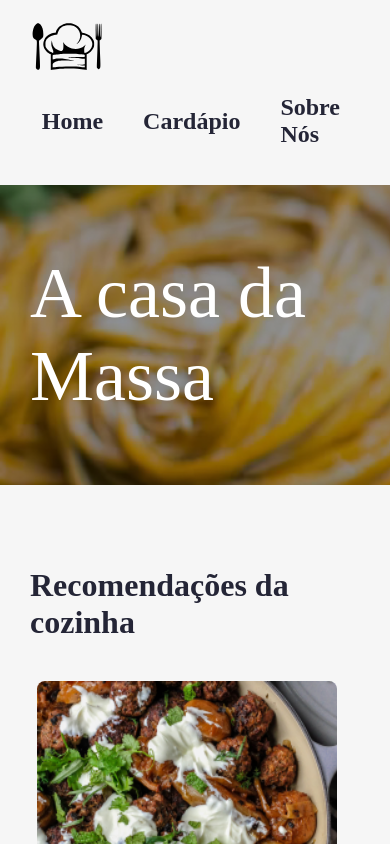
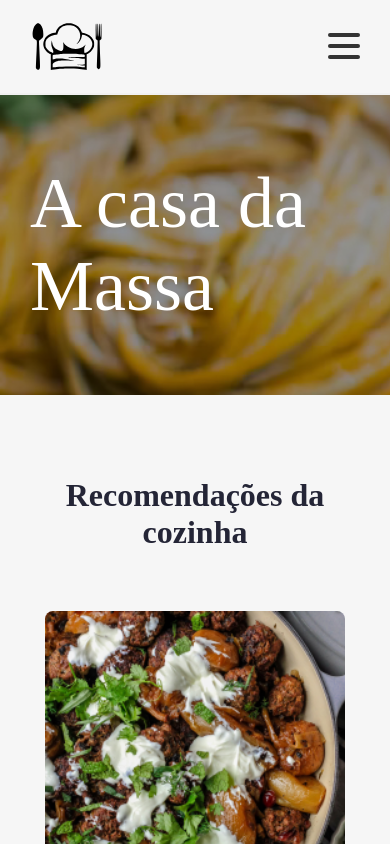
Before and after one commit to GHLFernandes/gf-pastas, a React (Create React App) app: page / in a window 390 px wide. Shown: the top 844 px of the page. Built offline with nearby package versions, Linux system fonts and the light colour scheme; a web font is replaced by a local one.

Commit message:
feat: dev. Hamburger

```diff
--- /dev/null
+++ b/src/_routes.tsx
@@ -0,0 +1,16 @@
+const routes = [
+	{
+		label: 'Home',
+		to: '/',
+	},
+	{
+		label: 'Cardápio',
+		to: '/menu',
+	},
+	{
+		label: 'Sobre Nós',
+		to: '/about-us',
+	},
+];
+
+export default routes;
--- /dev/null
+++ b/src/components/NavigationBar/Burger.tsx
@@ -0,0 +1,75 @@
+import React, { useState } from 'react';
+import styled from 'styled-components';
+import RightNav from './RightNav';
+import bp from '@/styles/_breakpoints';
+
+export interface Props {
+ open: boolean;
+}
+
+const StyledDiv = styled.div`
+@media (max-width: ${bp.mobile}) {
+  display: flex;
+  justify-content: space-around;
+  flex-flow: column nowrap;
+
+  z-index: 20;
+}
+`;
+
+const StyledBurger = styled.div<Props>`
+  width: 2rem;
+  height: 2rem;
+  position: fixed;
+  top: 30px;
+  right: 30px;
+  z-index: 20;
+  display: none;
+
+  @media (max-width: ${bp.mobile}) {
+    display: flex;
+    justify-content: space-around;
+    flex-flow: column nowrap;
+
+    z-index: 20;
+  }
+
+  div {
+    width: 2rem;
+    height: 0.25rem;
+    background-color: ${({ open }) => open ? '#ccc' : '#333'};
+    border-radius: 10px;
+    transform-origin: 1px;
+    transition: all 0.3s linear;
+
+    &:nth-child(1) {
+      transform: ${({ open }) => open ? 'rotate(45deg)' : 'rotate(0)'};
+    }
+
+    &:nth-child(2) {
+      transform: ${({ open }) => open ? 'translateX(100%)' : 'translateX(0)'};
+      opacity: ${({ open }) => open ? 0 : 1};
+    }
+
+    &:nth-child(3) {
+      transform: ${({ open }) => open ? 'rotate(-45deg)' : 'rotate(0)'};
+    }
+  }
+`;
+
+const Burger = () => {
+	const [open, setOpen] = useState(false);
+
+	return (
+		<StyledDiv>
+			<StyledBurger open={open} onClick={() => setOpen(!open)}>
+				<div />
+				<div />
+				<div />
+			</StyledBurger>
+			<RightNav open={open}/>
+		</StyledDiv>
+	);
+};
+
+export default Burger;
--- /dev/null
+++ b/src/components/NavigationBar/RightNav.tsx
@@ -0,0 +1,96 @@
+import React from 'react';
+import { Link } from 'react-router-dom';
+import styled from 'styled-components';
+import style from '@/styles/_vars';
+import bp from '@/styles/_breakpoints';
+import routes from '@/_routes';
+
+
+export interface Props {
+  open: boolean;
+ }
+
+const List = styled.ul<Props>`
+    list-style: none;
+    display: flex;
+    flex-flow: row nowrap;
+
+    li {
+      padding: 18px 10px;
+    }
+
+
+    @media (max-width: ${bp.mobile}) {
+      flex-flow: column nowrap;
+      background-color: ${style.color.red};
+      position: fixed;
+      transform: ${({ open }) => open ? 'translateX(0)' : 'translateX(100%)'};
+      top: 0;
+      right: 0;
+      padding: 0;
+      height: 100vh;
+      width: 300px;
+      padding-top: 4.5rem;
+      margin-top: 0;
+      transition: transform 0.3s ease-in-out;
+
+      li {
+        color: ${style.color.white};
+        padding-left: 18px;
+
+        &:hover {
+          background-color: ${style.color.red_dark};
+        }
+      }
+    }
+`;
+
+const StyledLink = styled.li`
+
+	a {
+      color: ${style.color.dark};
+      cursor: pointer;
+      font-size: 24px;
+      font-weight: 600;
+      text-decoration: none;
+      transition: .2s ease;
+
+      &:hover {
+        color: ${style.color.dark_grey};
+      }
+    }
+
+    @media (max-width: ${bp.mobile}) {
+        a {
+            color: ${style.color.white};
+            cursor: pointer;
+            font-size: 24px;
+            font-weight: 600;
+            text-decoration: none;
+            transition: .2s ease;
+
+            &:hover {
+              color: ${style.color.white};
+            }
+          }
+    }
+`;
+
+const RightNav = ({ open }: {open: boolean}) => {
+
+	return (
+		<List open={open}>
+			{routes.map((route, index) =>
+				(
+					<StyledLink key={index}>
+						<Link to={route.to}>
+							{route.label}
+						</Link>
+					</StyledLink>
+				)
+			)}
+		</List>
+	);
+};
+
+export default RightNav;
--- a/src/components/NavigationBar/index.tsx
+++ b/src/components/NavigationBar/index.tsx
@@ -4,79 +4,54 @@ import { ReactComponent as Logo} from '@/assets/img/logo.svg';
 import styled from 'styled-components';
 import style from '@/styles/_vars';
 import bp from '@/styles/_breakpoints';
+import Burger from './Burger';
+import routes from '@/_routes';
 
-const StyledNav = styled.nav`
-padding: 20px ${style.hPadding};
+const Nav = styled.nav`
+	padding: 0 ${style.hPadding};
+	width: 100%;
+	height: 95px;
+	border-bottom: 2px solid #f1f1f1;
+	display: flex;
+	justify-content: space-between;
 
+	.logo {
+		margin-top: 20px ;
+	}
 
-@media (max-width: ${bp.desktop_xsm}) {
+	@media (max-width: ${bp.mobile}) {
 		padding: 20px ${style.hPadding_mobile};
+
+		.logo {
+			margin-top: 0px ;
+			padding-letf: 20px
+		}
 	}
 	@media (min-width: ${bp.desktop_xsm}) and (max-width: ${bp.desktop_sm}) {
-  padding: 20px ${style.hPadding_sm};
+		padding: 0 ${style.hPadding_sm};
+
+		.logo {
+			margin-top: 20px ;
+		}
 	}
 	@media (min-width: ${bp.desktop_sm}) and (max-width: ${bp.desktop_md}) {
-  padding: 20px ${style.hPadding_md};
-}
-`;
+		padding: 0px ${style.hPadding_md};
 
-const List = styled.ul`
-	align-items: center;
-	float: right;
-    display: inline-flex;
-`;
-
-const StyledLink = styled.ul`
-	list-style-type: none;
-    padding: 0 20px;
-
-	a {
-      color: ${style.color.dark};
-      cursor: pointer;
-      font-size: 24px;
-      font-weight: 600;
-      text-decoration: none;
-      transition: .2s ease;
-
-      &:hover {
-        color: ${style.color.dark_grey};
+		.logo {
+			margin-top: 20px ;
 		}
 	}
 `;
 
-export default function NavigationBar() {
-	const routes = [
-		{
-			label: 'Home',
-			to: '/',
-		},
-		{
-			label: 'Cardápio',
-			to: '/menu',
-		},
-		{
-			label: 'Sobre Nós',
-			to: '/about-us',
-		},
-	];
+const Navbar = () => {
+	return (
+		<Nav>
+			<Link to={routes[0].to}>
+				<Logo className='logo'/>
+			</Link>
+			<Burger />
+		</Nav>
+	);
+};
 
-	return (
-		<StyledNav>
-			<Link to={routes[0].to}>
-				<Logo/>
-			</Link>
-			<List>
-				{routes.map((route, index) =>
-					(
-						<StyledLink key={index}>
-							<Link to={route.to}>
-								{route.label}
-							</Link>
-						</StyledLink>
-					)
-				)}
-			</List>
-
-		</StyledNav>
-	);
-}
+export default Navbar;
--- a/src/components/PageTitle/index.tsx
+++ b/src/components/PageTitle/index.tsx
@@ -1,6 +1,13 @@
 import React from 'react';
 import styled from 'styled-components';
+import bp from '@/styles/_breakpoints';
 import style from '@/styles/_vars';
+
+const StyledSection = styled.section`
+	@media (max-width: ${bp.mobile}) {
+		text-align: center;
+	}
+`;
 
 const Text = styled.h3`
     font-size: 2rem;
@@ -10,10 +17,10 @@ const Text = styled.h3`
 
 export default function PageTitle({children} : {children:string}) {
 	return (
-		<section>
+		<StyledSection>
 			<Text>
 				{children}
 			</Text>
-		</section>
+		</StyledSection>
 	);
 }
--- a/src/pages/Home/index.tsx
+++ b/src/pages/Home/index.tsx
@@ -2,6 +2,7 @@ import React from 'react';
 import items from '@/data/menu.json';
 import styled from 'styled-components';
 import style from '@/styles/_vars';
+import bp from '@/styles/_breakpoints';
 import PageTitle from '@/components/PageTitle';
 import bannerHome from '@/assets/img/home/nossa_casa.png';
 import { useNavigate } from 'react-router-dom';
@@ -15,6 +16,11 @@ const Recommended = styled.ul`
   justify-content: space-between;
   list-style: none;
   padding: 0px;
+
+  @media (max-width: ${bp.mobile}) {
+		padding: 20px ${style.hPadding_mobile};
+		justify-content: center;
+	}
 `;
 
 const RecommendedItem = styled.li`
--- a/src/pages/Menu/Items/index.tsx
+++ b/src/pages/Menu/Items/index.tsx
@@ -2,6 +2,7 @@ import React, {useState, useEffect} from 'react';
 import Item from './Item';
 import items from '@/data/menu.json';
 import styled from 'styled-components';
+import bp from '@/styles/_breakpoints';
 import { Menu } from '@/types/Foods';
 
 interface Props {
@@ -16,6 +17,17 @@ const StyledItems = styled.div`
     flex-wrap: wrap;
     gap: 20px;
     width: 100%;
+
+	@media (max-width: ${bp.mobile}) {
+		align-content: center;
+	}
+
+	@media (min-width: ${bp.desktop_xsm}) and (max-width: ${bp.desktop_sm}) {
+		align-content: center;
+	}
+	@media (min-width: ${bp.desktop_sm}) and (max-width: ${bp.desktop_md}) {
+		align-content: center;
+		}
 
 `;
 
--- a/src/pages/Menu/index.tsx
+++ b/src/pages/Menu/index.tsx
@@ -14,6 +14,7 @@ const StyledFilter = styled.div`
   margin-bottom: 30px;
   width: 100%;
 `;
+
 
 export default function Menu() {
 
```
Lines whose indentation alone changed are shown as unchanged.
